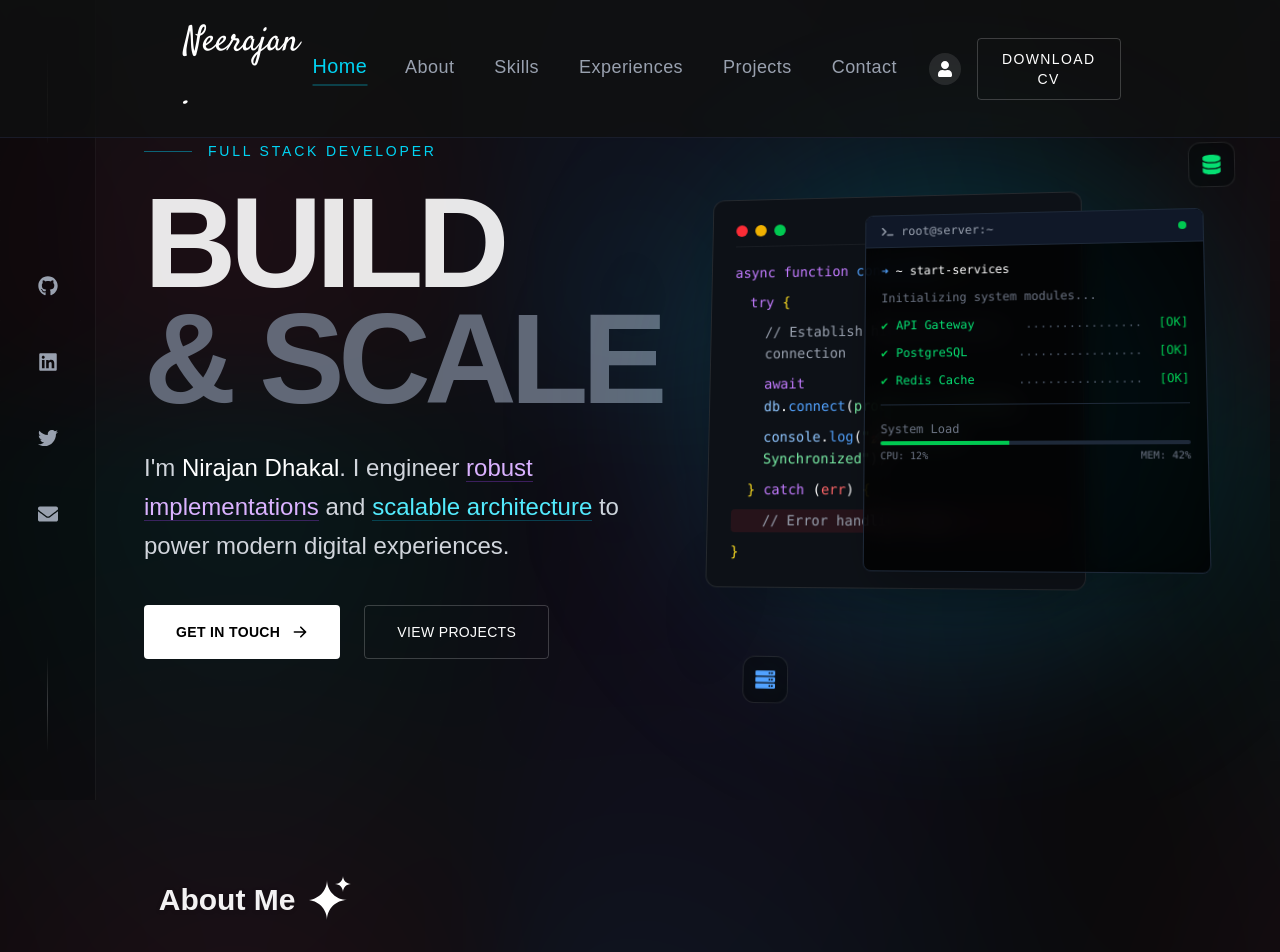
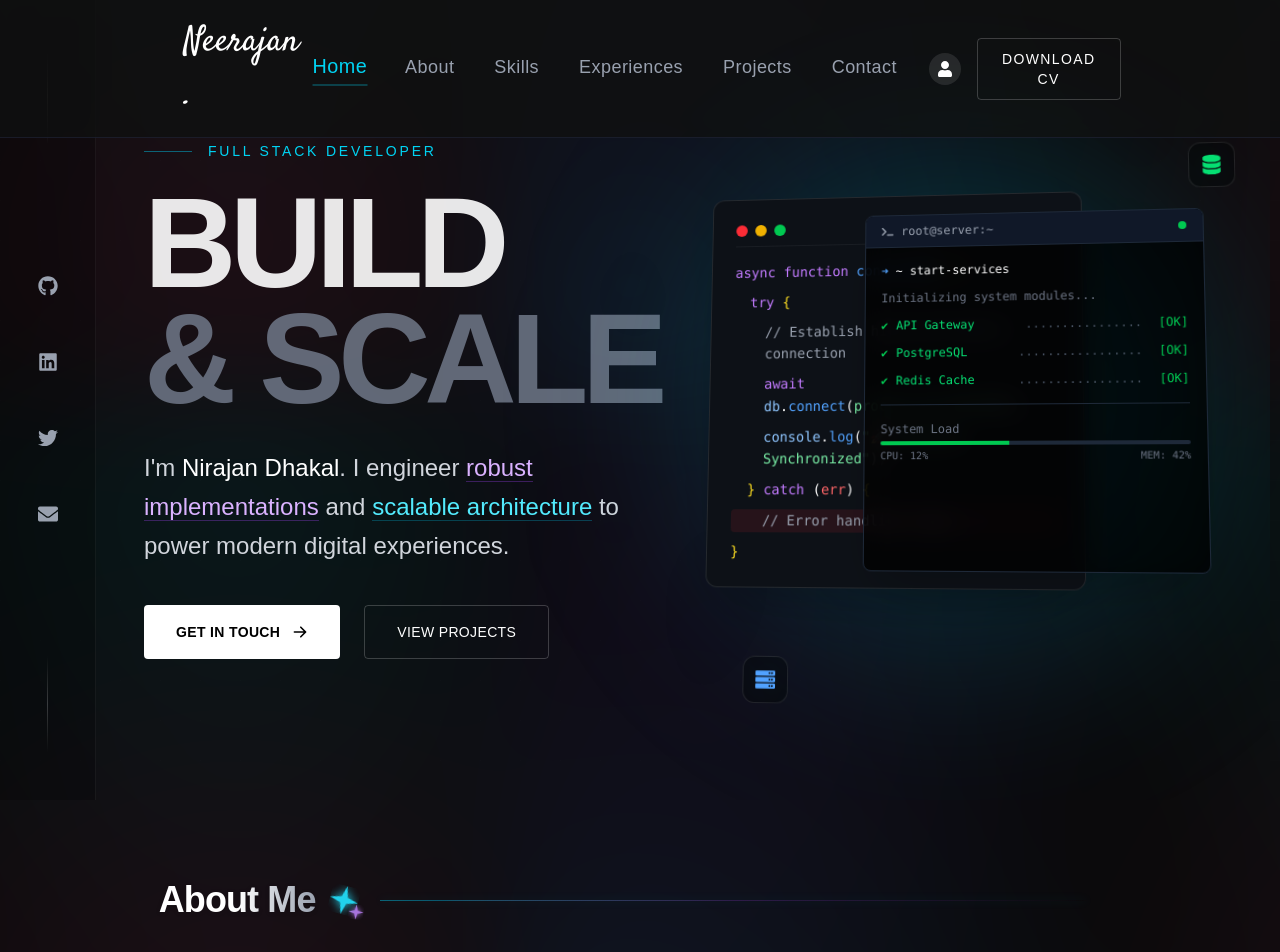
Before and after one commit to Neerazan/portfolio_2.0, a Next.js app: page / in a window 1280 px wide. Shown: the top 952 px of the page. Built offline with nearby package versions, Linux system fonts and the light colour scheme.

Commit message:
modify the contact page title design

```diff
--- a/src/app/page.tsx
+++ b/src/app/page.tsx
@@ -148,6 +148,11 @@ function PageContent() {
           githubLink="https://github.com/nirajan-dhakal/right4children"
         />
       </div>
+      <Title
+        title="Have an idea?"
+        id="contact"
+        className={undefined}
+      />
       <Contact />
       <Footer />
     </>
--- a/src/components/normal/Contact.tsx
+++ b/src/components/normal/Contact.tsx
@@ -1,18 +1,13 @@
 "use client";
 
 import ContactForm from "./ContactForm";
-import Title from "./Title";
 
 export default function Contact() {
   return (
     <section
       id="contact"
-      className="mx-auto w-11/12 max-w-7xl py-20"
+      className="mx-auto w-11/12 max-w-7xl"
     >
-      <Title
-        title="Have an idea?"
-        className="mb-2 flex items-center text-3xl font-bold text-white md:text-4xl"
-      />
       <p className="mb-12 text-gray-400 max-w-2xl">
         I&apos;d love to hear from you! Feel free to reach out for questions,
         collaboration, or just to connect.
--- a/src/components/normal/Title.tsx
+++ b/src/components/normal/Title.tsx
@@ -1,4 +1,6 @@
-import Image from "next/image";
+"use client";
+
+import { motion } from "framer-motion";
 
 interface TitleProps {
   title: string;
@@ -8,27 +10,66 @@ interface TitleProps {
 
 function Title({ title, className, id }: TitleProps) {
   return (
-    <div id={id} className={className ? className : "mt-20 ml-6 flex items-center md:w-15/20 md:mx-auto mb-20"}>
-      <h2 className="mr-3 text-xl sm:text-2xl md:text-3xl font-bold text-white/95 drop-shadow-sm">
+    <div
+      id={id}
+      className={className ? className : "mt-20 ml-6 flex items-center md:w-15/20 md:mx-auto mb-20 relative"}
+    >
+      {/* Title Text */}
+      <h2 className="mr-4 text-2xl sm:text-3xl md:text-4xl font-bold bg-clip-text text-transparent bg-linear-to-r from-white via-white to-gray-400 drop-shadow-sm tracking-tight">
         {title}
       </h2>
-      <div className="relative">
-        <Image
-          src={"/assets/Portal.svg"}
-          alt="Portal"
-          width={40}
-          height={40}
-          className="w-6 md:w-10" />
-        <Image
-          src={"/assets/Portal.svg"}
-          alt="Portal"
-          className="absolute bottom-5 left-5 w-2.5 md:bottom-7 md:left-7 md:w-4"
-          width={40}
-          height={40}
+
+      {/* Decorative Sparkles */}
+      <div className="relative flex items-center h-full">
+        <Sparkle
+          color="#22d3ee" // Cyan
+          size={24}
+          delay={0}
+          className="relative z-10"
+        />
+        <Sparkle
+          color="#c084fc" // Purple
+          size={16}
+          delay={0.5}
+          className="absolute left-4 -bottom-2 opacity-80"
         />
       </div>
+
+      {/* Modern Gradient Line */}
+      <div className="h-px flex-1 mx-6 bg-linear-to-r from-cyan-500/50 via-purple-500/20 to-transparent shadow-[0_0_10px_rgba(34,211,238,0.2)]" />
     </div>
   );
 }
 
+function Sparkle({ color, size, delay, className }: { color: string; size: number; delay: number; className?: string }) {
+  return (
+    <motion.svg
+      width={size}
+      height={size}
+      viewBox="0 0 24 24"
+      fill="none"
+      xmlns="http://www.w3.org/2000/svg"
+      className={className}
+      initial={{ scale: 0.8, opacity: 0.8 }}
+      animate={{
+        scale: [0.8, 1.2, 0.8],
+        opacity: [0.8, 1, 0.8],
+        rotate: [0, 15, 0],
+      }}
+      transition={{
+        duration: 2,
+        repeat: Infinity,
+        ease: "easeInOut",
+        delay: delay,
+      }}
+    >
+      <path
+        d="M12 0L14.59 9.41L24 12L14.59 14.59L12 24L9.41 14.59L0 12L9.41 9.41L12 0Z"
+        fill={color}
+        style={{ filter: `drop-shadow(0 0 4px ${color})` }}
+      />
+    </motion.svg>
+  );
+}
+
 export default Title;
--- a/src/components/normal/WorkExperience.tsx
+++ b/src/components/normal/WorkExperience.tsx
@@ -70,7 +70,7 @@ const workExperiences = [
 function WorkExperience() {
   return (
     <div className="relative mx-auto max-w-5xl px-4 sm:px-6">
-      <div className="absolute left-4 h-full w-0.5 transform bg-white/10 opacity-30 sm:left-1/2 sm:-translate-x-1/2"></div>
+      <div className="absolute left-4 h-full w-0.5 transform bg-linear-to-b from-cyan-500/20 via-purple-500/20 to-cyan-500/20 sm:left-1/2 sm:-translate-x-1/2"></div>
 
       <div className="space-y-8 sm:space-y-16">
         {workExperiences.map((item, index) => (
```
